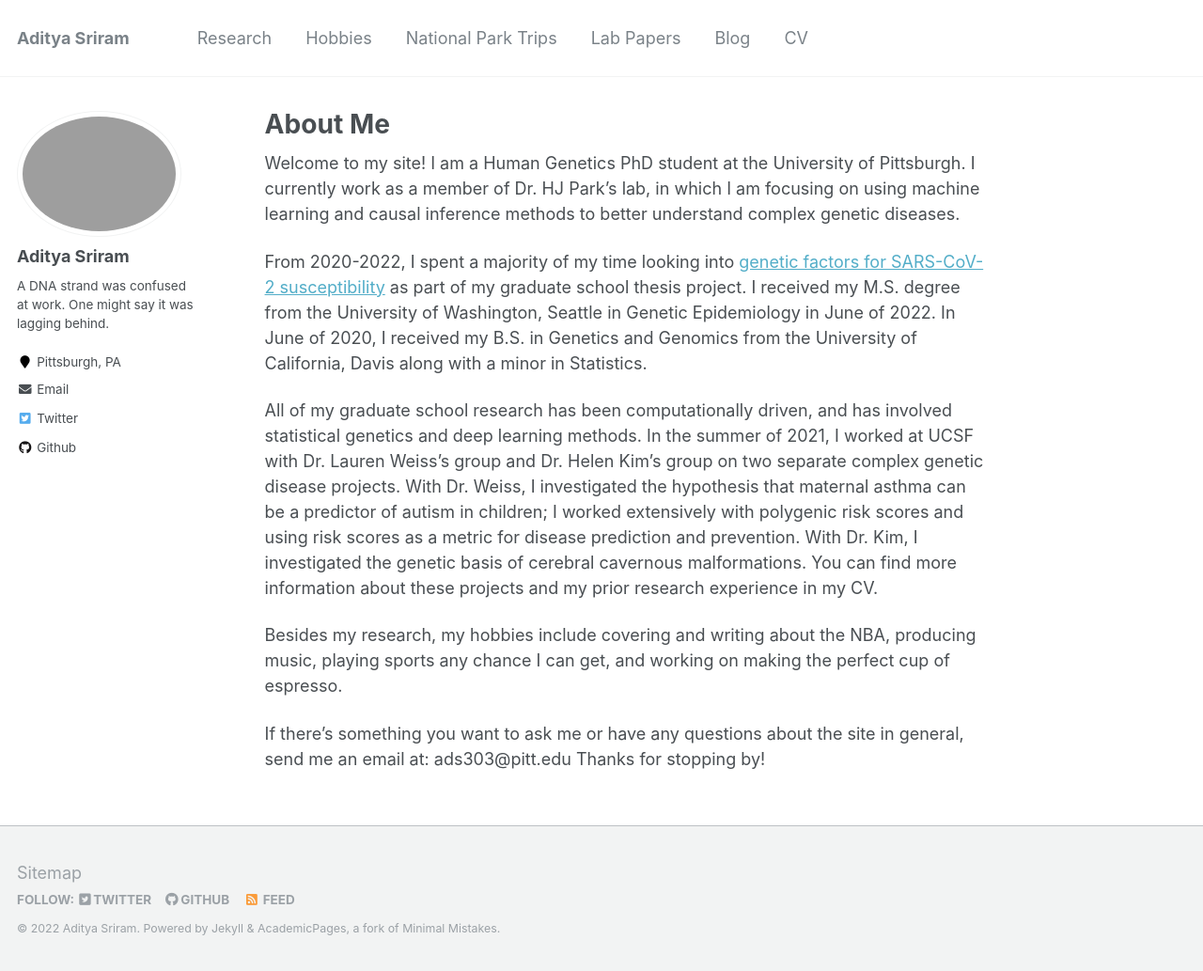
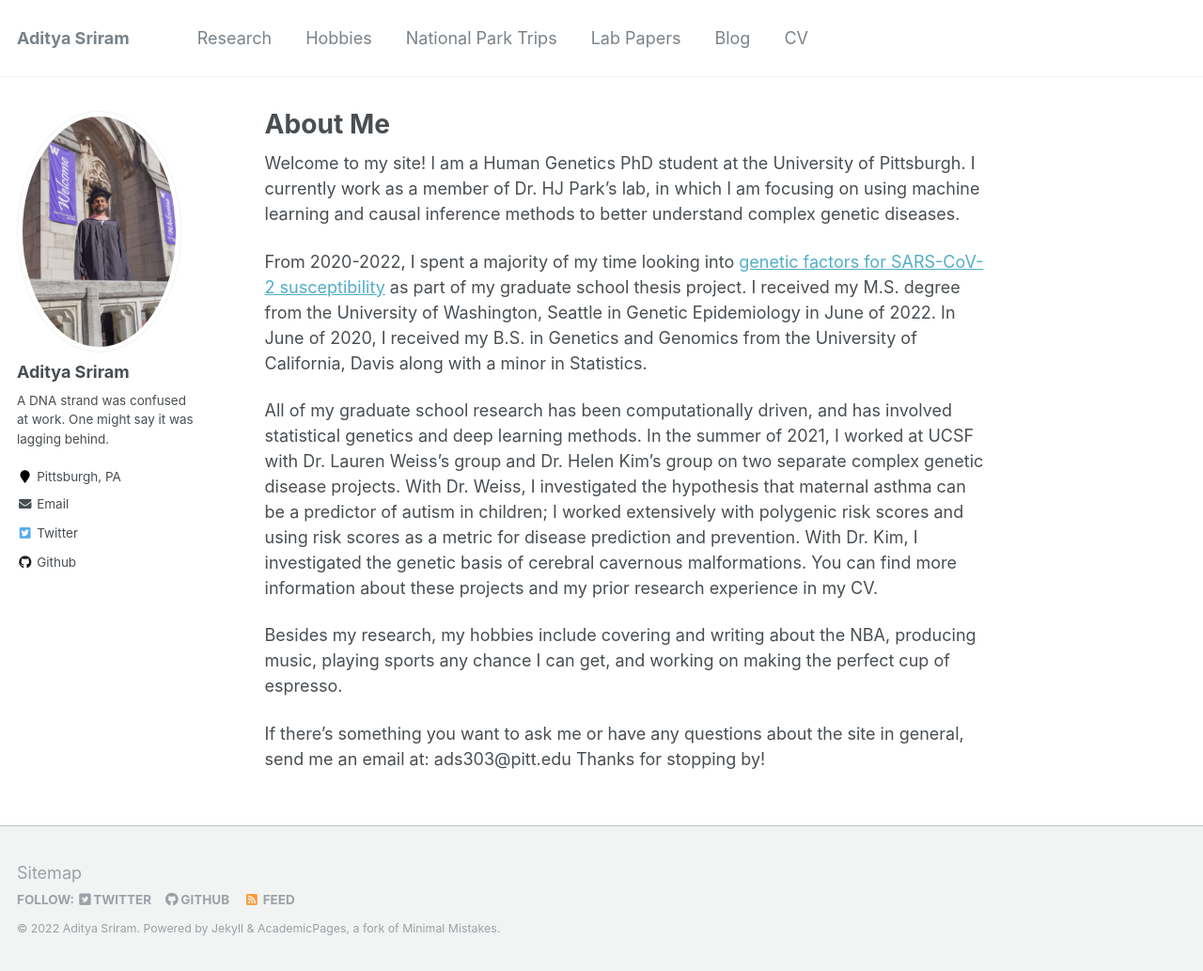
Before and after one commit to ads303/ads303.github.io, a Jekyll site: the page built from _pages/about.md, in a window 1280 px wide and 1033 px high. Shown: the whole window at 94% size. Built offline with Jekyll 4.4.1, drawn with Linux system fonts in a browser that asks for light colours.

Commit message:
Update _config.yml

```diff
--- a/_config.yml
+++ b/_config.yml
@@ -81,7 +81,7 @@
 # Site Author
 author:
   name             : "Aditya Sriram"
-  avatar           : "AdityaWebsitePic.JPG"
+  avatar           : "AdityaWebsitePicSmall.jpg"
   bio              : "A DNA strand was confused at work. One might say it was lagging behind."
   location         : "Pittsburgh, PA"
   employer         :
```
